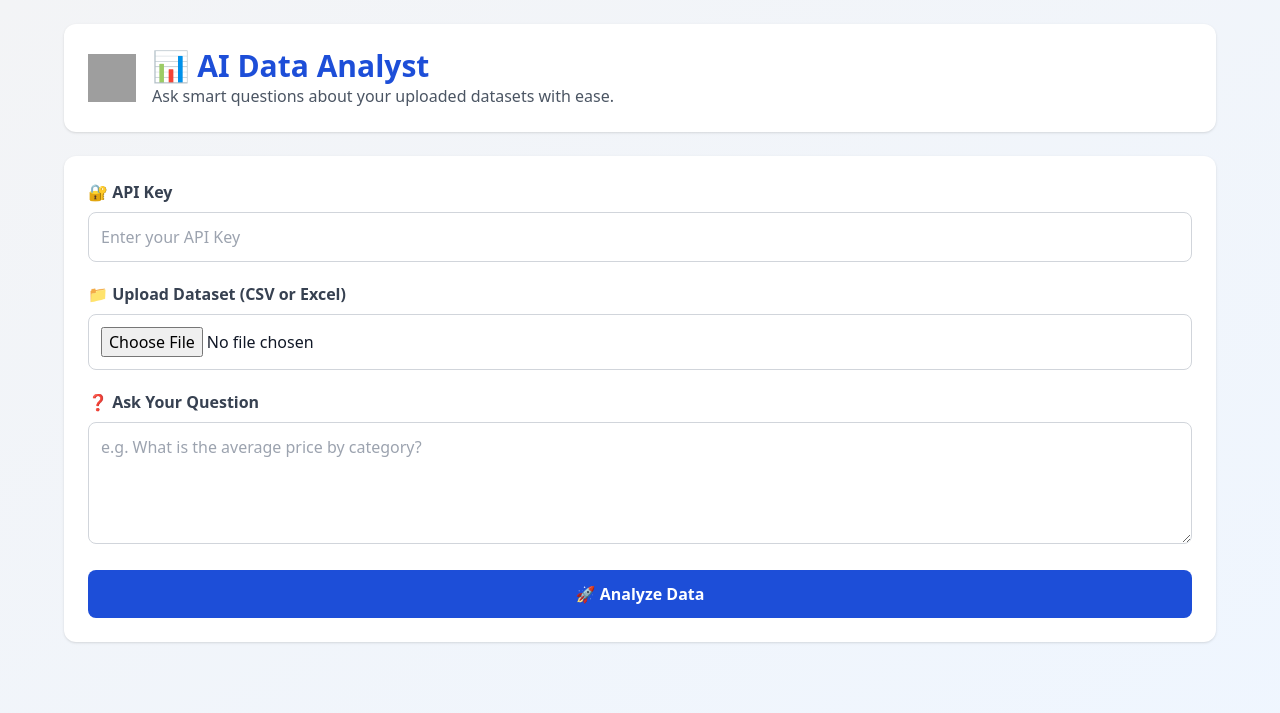
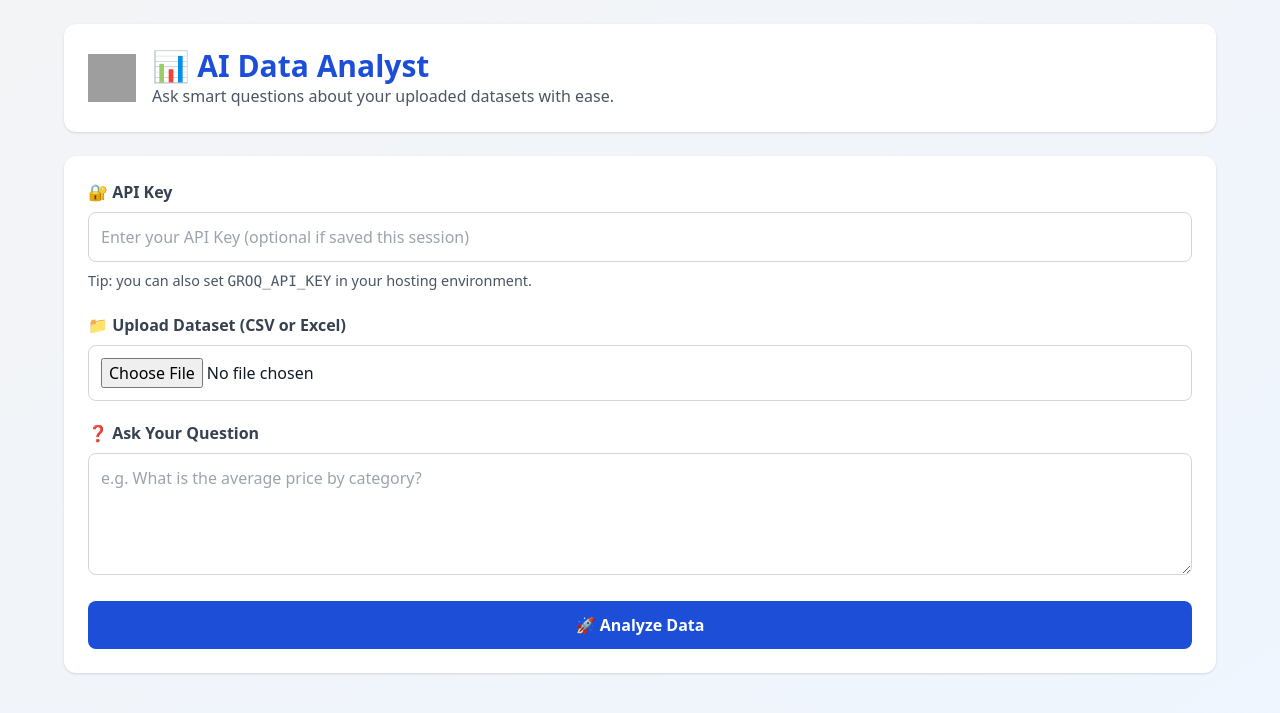
Before and after one commit to Naaz123786/AI-Data-Analysis-Agent, a Flask app: page / in a window 1280 px wide. Shown: the top 713 px of the page. Run offline with Flask 3, Linux system fonts and the light colour scheme; some libraries are stand-ins or nearby versions; grey boxes are pictures that could not be loaded.

Commit message:
Improve retry UX with session cache
Cache API key and last uploaded file per session so users can retry queries without re-uploading or re-entering the key.

Made-with: Cursor

```diff
--- a/app.py
+++ b/app.py
@@ -1,10 +1,32 @@
-from flask import Flask, render_template, request
+from flask import Flask, render_template, request, session
 from utils import preprocess_and_save
 import pandas as pd
 from groq import Groq
 import os
+from uuid import uuid4
 
 app = Flask(__name__)
+app.secret_key = os.environ.get("FLASK_SECRET_KEY", os.environ.get("SECRET_KEY", "dev-only-secret"))
+UPLOAD_DIR = os.environ.get("UPLOAD_DIR", "uploads")
+os.makedirs(UPLOAD_DIR, exist_ok=True)
+
+
+def _get_groq_key(form_key: str | None) -> str | None:
+    if form_key and form_key.strip():
+        session["groq_api_key"] = form_key.strip()
+        return session["groq_api_key"]
+    if session.get("groq_api_key"):
+        return session["groq_api_key"]
+    return os.environ.get("GROQ_API_KEY")
+
+
+def _save_upload(file) -> str:
+    filename = (file.filename or "").lower()
+    ext = ".csv" if filename.endswith(".csv") else ".xlsx"
+    path = os.path.join(UPLOAD_DIR, f"{uuid4().hex}{ext}")
+    file.save(path)
+    session["last_upload_path"] = path
+    return path
 
 @app.route("/", methods=["GET", "POST"])
 def index():
@@ -14,16 +36,34 @@ def index():
     df_preview_html = ""
     result_html = ""
     code_generated = ""
+    query = ""
+    has_cached_upload = bool(session.get("last_upload_path"))
 
     if request.method == "POST":
         file = request.files.get("file")
-        query = request.form.get("query")
-        groq_key = request.form.get("api_key")
+        query = request.form.get("query") or ""
+        groq_key = _get_groq_key(request.form.get("api_key"))
 
         if not groq_key:
-            message = "Please enter your Groq API key."
-        elif file:
-            df, cols, df_html, err = preprocess_and_save(file)
+            message = "Please enter your Groq API key (or set GROQ_API_KEY in environment)."
+        else:
+            # If user didn't re-upload, reuse the last uploaded file for this session.
+            upload_path = None
+            if file and getattr(file, "filename", ""):
+                upload_path = _save_upload(file)
+            elif session.get("last_upload_path"):
+                upload_path = session.get("last_upload_path")
+
+            if not upload_path:
+                message = "Please upload a file."
+            else:
+                # Re-open file for processing using the existing helper.
+                try:
+                    with open(upload_path, "rb") as f:
+                        df, cols, df_html, err = preprocess_and_save(f)
+                except Exception as e:
+                    df, cols, df_html, err = None, None, None, str(e)
+
             if err:
                 message = err
             else:
@@ -58,10 +98,8 @@ Only return the Python code (no explanation). Use 'result' as the final output v
                             result_html = str(result)
 
                     except Exception as e:
+                        # Keep the preview visible even if the model call fails.
                         message = f"Error running Groq code: {e}"
-
-        else:
-            message = "Please upload a file."
 
     return render_template(
         "index.html",
@@ -70,6 +108,8 @@ Only return the Python code (no explanation). Use 'result' as the final output v
         df_preview_html=df_preview_html,
         code_generated=code_generated,
         result_html=result_html,
+        query=query,
+        has_cached_upload=has_cached_upload,
     )
 
 if __name__ == "__main__":
--- a/templates/index.html
+++ b/templates/index.html
@@ -30,17 +30,25 @@
     <form method="POST" enctype="multipart/form-data" class="bg-white p-6 rounded-xl shadow space-y-5">
       <div class="space-y-2">
         <label class="block font-semibold text-gray-700">🔐 API Key</label>
-        <input type="password" name="api_key" placeholder="Enter your API Key" class="w-full p-3 border border-gray-300 rounded-lg focus:outline-none focus:ring-2 focus:ring-blue-400" required />
+        <input type="password" name="api_key" placeholder="Enter your API Key (optional if saved this session)" class="w-full p-3 border border-gray-300 rounded-lg focus:outline-none focus:ring-2 focus:ring-blue-400" />
+        <p class="text-gray-600" style="font-size: 0.9rem;">
+          Tip: you can also set <code>GROQ_API_KEY</code> in your hosting environment.
+        </p>
       </div>
 
       <div class="space-y-2">
         <label class="block font-semibold text-gray-700">📁 Upload Dataset (CSV or Excel)</label>
-        <input type="file" name="file" accept=".csv,.xlsx" class="w-full p-3 border border-gray-300 rounded-lg focus:outline-none focus:ring-2 focus:ring-blue-400" required />
+        <input type="file" name="file" accept=".csv,.xlsx" class="w-full p-3 border border-gray-300 rounded-lg focus:outline-none focus:ring-2 focus:ring-blue-400" />
+        {% if has_cached_upload %}
+          <p class="text-gray-600" style="font-size: 0.9rem;">
+            You can leave this empty to reuse your last uploaded file (this session).
+          </p>
+        {% endif %}
       </div>
 
       <div class="space-y-2">
         <label class="block font-semibold text-gray-700">❓ Ask Your Question</label>
-        <textarea name="query" rows="4" placeholder="e.g. What is the average price by category?" class="w-full p-3 border border-gray-300 rounded-lg focus:outline-none focus:ring-2 focus:ring-blue-400"></textarea>
+        <textarea name="query" rows="4" placeholder="e.g. What is the average price by category?" class="w-full p-3 border border-gray-300 rounded-lg focus:outline-none focus:ring-2 focus:ring-blue-400">{{ query }}</textarea>
       </div>
 
       <button type="submit" class="w-full bg-blue-700 text-white py-3 rounded-lg hover:bg-blue-800 transition duration-200 font-semibold">
```
